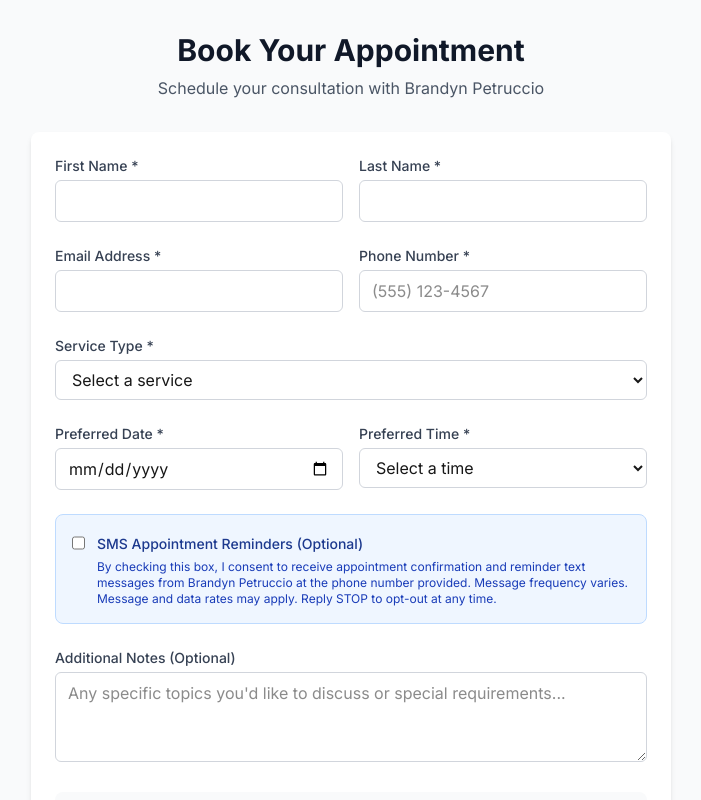
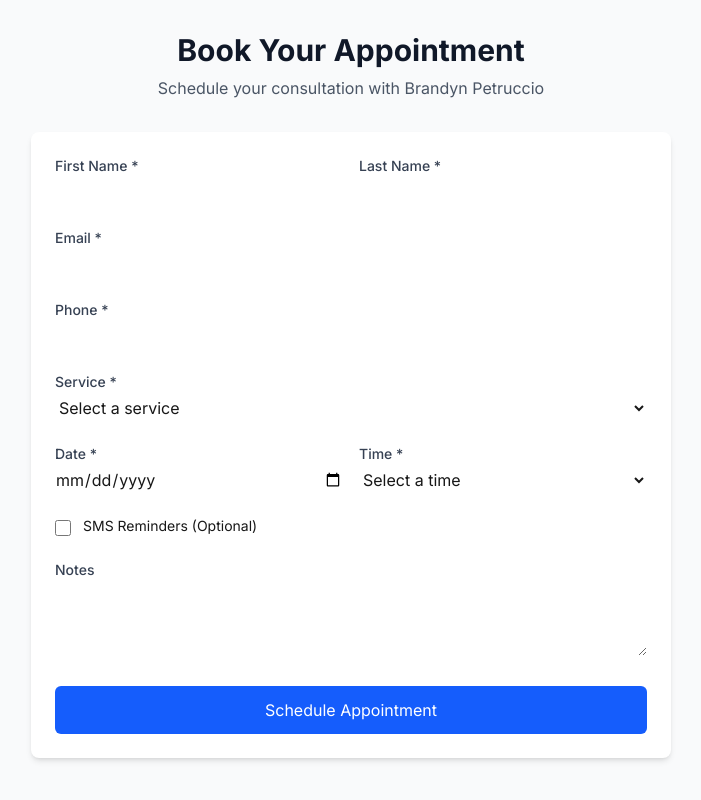
Before and after one commit to BrandynPetruccio/booking, a Next.js app: page /book in a window 1280 px wide. Shown: the top 800 px of the page, without its empty margins (289-990 px from the left). Built offline with nearby package versions, Linux system fonts and the light colour scheme.

Commit message:
Update page.tsx

```diff
--- a/src/app/book/page.tsx
+++ b/src/app/book/page.tsx
@@ -1,177 +1,53 @@
-'use client';
+// src/app/book/page.tsx
 
-import { useState } from 'react';
+import { neon } from '@neondatabase/serverless';
+import { revalidatePath } from 'next/cache';
 
-interface BookingFormData {
-  firstName: string;
-  lastName: string;
-  email: string;
-  phone: string;
-  service: string;
-  date: string;
-  time: string;
-  smsOptIn: boolean;
-  notes: string;
+// This function now runs on the server
+async function createBooking(formData: FormData) {
+  'use server';
+
+  // --- 1. Connect to the Database ---
+  const sql = neon(process.env.DATABASE_URL!);
+
+  // --- 2. Extract Data from the Form ---
+  const firstName = formData.get('firstName') as string;
+  const lastName = formData.get('lastName') as string;
+  const email = formData.get('email') as string;
+  const phone = formData.get('phone') as string;
+  const service = formData.get('service') as string;
+  const appointment_date = formData.get('date') as string;
+  const appointment_time = formData.get('time') as string;
+  const sms_opt_in = formData.get('smsOptIn') === 'on';
+  const notes = formData.get('notes') as string;
+  const appointment_id = `APT-${Date.now()}`;
+
+  // --- 3. Insert Data into the Database ---
+  try {
+    await sql`
+      INSERT INTO bookings (
+        appointment_id, first_name, last_name, email, phone, service,
+        appointment_date, appointment_time, sms_opt_in, notes
+      ) VALUES (
+        ${appointment_id}, ${firstName}, ${lastName}, ${email}, ${phone}, ${service},
+        ${appointment_date}, ${appointment_time}, ${sms_opt_in}, ${notes}
+      )
+    `;
+    revalidatePath('/book');
+  } catch (error) {
+    console.error('Database insertion error:', error);
+    // You can handle errors here, maybe return a message
+  }
 }
 
-interface ApiResponse {
-  success: boolean;
-  message: string;
-  appointment?: {
-    id: string;
-    date: string;
-    time: string;
-    service: string;
-    smsOptIn: boolean;
-  };
-  error?: string;
-}
-
+// --- Your Page Component (No more useState or handleSubmit!) ---
 export default function BookingPage() {
-  const [formData, setFormData] = useState<BookingFormData>({
-    firstName: '',
-    lastName: '',
-    email: '',
-    phone: '',
-    service: '',
-    date: '',
-    time: '',
-    smsOptIn: false,
-    notes: '',
-  });
-
-  const [isSubmitting, setIsSubmitting] = useState<boolean>(false);
-  const [submitted, setSubmitted] = useState<boolean>(false);
-  const [error, setError] = useState<string>('');
-
   const services: string[] = [
-    'Initial Consultation',
-    'Follow-up Appointment',
-    'Strategy Session',
-    'Review Meeting',
+    'Initial Consultation', 'Follow-up Appointment', 'Strategy Session', 'Review Meeting',
   ];
-
   const timeSlots: string[] = [
-    '9:00 AM',
-    '10:00 AM',
-    '11:00 AM',
-    '1:00 PM',
-    '2:00 PM',
-    '3:00 PM',
-    '4:00 PM',
-    '5:00 PM',
+    '9:00 AM', '10:00 AM', '11:00 AM', '1:00 PM', '2:00 PM', '3:00 PM', '4:00 PM', '5:00 PM',
   ];
-
-  const handleInputChange = (
-    e: React.ChangeEvent<HTMLInputElement | HTMLSelectElement | HTMLTextAreaElement>
-  ): void => {
-    const { name, value, type } = e.target;
-    const checked = 'checked' in e.target ? e.target.checked : false;
-
-    setFormData((prev) => ({
-      ...prev,
-      [name]: type === 'checkbox' ? checked : value,
-    }));
-  };
-
-  const handleSubmit = async (e: React.FormEvent<HTMLFormElement>): Promise<void> => {
-    e.preventDefault();
-    setIsSubmitting(true);
-    setError('');
-
-    try {
-      const response = await fetch('/api/book-appointment', {
-        method: 'POST',
-        headers: {
-          'Content-Type': 'application/json',
-        },
-        body: JSON.stringify(formData),
-      });
-
-      const data: ApiResponse = await response.json();
-
-      if (response.ok && data.success) {
-        setSubmitted(true);
-      } else {
-        setError(data.message || 'Failed to schedule appointment');
-      }
-    } catch (err) {
-      setError('Network error. Please try again.');
-      console.error('Error submitting booking:', err);
-    } finally {
-      setIsSubmitting(false);
-    }
-  };
-
-  const resetForm = (): void => {
-    setSubmitted(false);
-    setError('');
-    setFormData({
-      firstName: '',
-      lastName: '',
-      email: '',
-      phone: '',
-      service: '',
-      date: '',
-      time: '',
-      smsOptIn: false,
-      notes: '',
-    });
-  };
-
-  if (submitted) {
-    return (
-      <div className="min-h-screen bg-gray-50">
-        <div className="mx-auto max-w-2xl px-4 py-16">
-          <div className="rounded-lg bg-white p-8 text-center shadow-md">
-            <div className="mx-auto mb-4 flex h-16 w-16 items-center justify-center rounded-full bg-green-100">
-              <svg
-                className="h-8 w-8 text-green-600"
-                fill="none"
-                stroke="currentColor"
-                viewBox="0 0 24 24"
-                aria-hidden="true"
-              >
-                <path
-                  strokeLinecap="round"
-                  strokeLinejoin="round"
-                  strokeWidth="2"
-                  d="M5 13l4 4L19 7"
-                />
-              </svg>
-            </div>
-
-            <h1 className="mb-2 text-2xl font-bold text-gray-900">
-              Appointment Confirmed!
-            </h1>
-
-            <p className="mb-6 text-gray-600">
-              Thank you {formData.firstName}! Your appointment has been scheduled for{' '}
-              {formData.date} at {formData.time}.
-            </p>
-
-            <div className="mb-6 rounded-lg border border-blue-200 bg-blue-50 p-4">
-              <h3 className="mb-2 font-semibold text-blue-900">What&apos;s Next?</h3>
-              <ul className="space-y-1 text-sm text-blue-800">
-                <li>• You&apos;ll receive a confirmation email shortly</li>
-                {formData.smsOptIn && (
-                  <li>• SMS reminders will be sent to {formData.phone}</li>
-                )}
-                <li>• If you need to reschedule, call +1(213) 725-2867</li>
-              </ul>
-            </div>
-
-            <button
-              onClick={resetForm}
-              className="rounded-md bg-blue-600 px-6 py-2 text-white transition-colors hover:bg-blue-700"
-            >
-              Book Another Appointment
-            </button>
-          </div>
-        </div>
-      </div>
-    );
-  }
 
   return (
     <div className="min-h-screen bg-gray-50">
@@ -180,206 +56,60 @@ export default function BookingPage() {
           <h1 className="mb-2 text-3xl font-bold text-gray-900">Book Your Appointment</h1>
           <p className="text-gray-600">Schedule your consultation with Brandyn Petruccio</p>
         </div>
-
-        {error && (
-          <div className="mb-6 rounded-lg border border-red-200 bg-red-50 p-4">
-            <p className="text-sm text-red-800">{error}</p>
-          </div>
-        )}
-
         <div className="rounded-lg bg-white p-6 shadow-md">
-          <form onSubmit={handleSubmit} className="space-y-6">
+          {/* The form now calls the server action directly */}
+          <form action={createBooking} className="space-y-6">
+            {/* All your input fields remain the same... */}
             <div className="grid grid-cols-1 gap-4 md:grid-cols-2">
               <div>
-                <label htmlFor="firstName" className="mb-1 block text-sm font-medium text-gray-700">
-                  First Name *
-                </label>
-                <input
-                  type="text"
-                  id="firstName"
-                  name="firstName"
-                  required
-                  value={formData.firstName}
-                  onChange={handleInputChange}
-                  className="w-full rounded-md border border-gray-300 px-3 py-2 focus:border-transparent focus:outline-none focus:ring-2 focus:ring-blue-500"
-                />
+                <label htmlFor="firstName" className="mb-1 block text-sm font-medium text-gray-700">First Name *</label>
+                <input type="text" id="firstName" name="firstName" required className="w-full rounded-md border-gray-300"/>
               </div>
-
               <div>
-                <label htmlFor="lastName" className="mb-1 block text-sm font-medium text-gray-700">
-                  Last Name *
-                </label>
-                <input
-                  type="text"
-                  id="lastName"
-                  name="lastName"
-                  required
-                  value={formData.lastName}
-                  onChange={handleInputChange}
-                  className="w-full rounded-md border border-gray-300 px-3 py-2 focus:border-transparent focus:outline-none focus:ring-2 focus:ring-blue-500"
-                />
+                <label htmlFor="lastName" className="mb-1 block text-sm font-medium text-gray-700">Last Name *</label>
+                <input type="text" id="lastName" name="lastName" required className="w-full rounded-md border-gray-300"/>
               </div>
             </div>
-
-            <div className="grid grid-cols-1 gap-4 md:grid-cols-2">
-              <div>
-                <label htmlFor="email" className="mb-1 block text-sm font-medium text-gray-700">
-                  Email Address *
-                </label>
-                <input
-                  type="email"
-                  id="email"
-                  name="email"
-                  required
-                  value={formData.email}
-                  onChange={handleInputChange}
-                  className="w-full rounded-md border border-gray-300 px-3 py-2 focus:border-transparent focus:outline-none focus:ring-2 focus:ring-blue-500"
-                />
-              </div>
-
-              <div>
-                <label htmlFor="phone" className="mb-1 block text-sm font-medium text-gray-700">
-                  Phone Number *
-                </label>
-                <input
-                  type="tel"
-                  id="phone"
-                  name="phone"
-                  required
-                  placeholder="(555) 123-4567"
-                  value={formData.phone}
-                  onChange={handleInputChange}
-                  className="w-full rounded-md border border-gray-300 px-3 py-2 focus:border-transparent focus:outline-none focus:ring-2 focus:ring-blue-500"
-                />
-              </div>
+            <div>
+              <label htmlFor="email" className="mb-1 block text-sm font-medium text-gray-700">Email *</label>
+              <input type="email" id="email" name="email" required className="w-full rounded-md border-gray-300"/>
             </div>
-
             <div>
-              <label htmlFor="service" className="mb-1 block text-sm font-medium text-gray-700">
-                Service Type *
-              </label>
-              <select
-                id="service"
-                name="service"
-                required
-                value={formData.service}
-                onChange={handleInputChange}
-                className="w-full rounded-md border border-gray-300 px-3 py-2 focus:border-transparent focus:outline-none focus:ring-2 focus:ring-blue-500"
-              >
-                <option value="">Select a service</option>
-                {services.map((service) => (
-                  <option key={service} value={service}>
-                    {service}
-                  </option>
-                ))}
+              <label htmlFor="phone" className="mb-1 block text-sm font-medium text-gray-700">Phone *</label>
+              <input type="tel" id="phone" name="phone" required className="w-full rounded-md border-gray-300"/>
+            </div>
+            <div>
+              <label htmlFor="service" className="mb-1 block text-sm font-medium text-gray-700">Service *</label>
+              <select id="service" name="service" required defaultValue="" className="w-full rounded-md border-gray-300">
+                <option value="" disabled>Select a service</option>
+                {services.map(s => <option key={s} value={s}>{s}</option>)}
               </select>
             </div>
-
             <div className="grid grid-cols-1 gap-4 md:grid-cols-2">
+               <div>
+                <label htmlFor="date" className="mb-1 block text-sm font-medium text-gray-700">Date *</label>
+                <input type="date" id="date" name="date" required min={new Date().toISOString().split('T')[0]} className="w-full rounded-md border-gray-300"/>
+              </div>
               <div>
-                <label htmlFor="date" className="mb-1 block text-sm font-medium text-gray-700">
-                  Preferred Date *
-                </label>
-                <input
-                  type="date"
-                  id="date"
-                  name="date"
-                  required
-                  min={new Date().toISOString().split('T')[0]}
-                  value={formData.date}
-                  onChange={handleInputChange}
-                  className="w-full rounded-md border border-gray-300 px-3 py-2 focus:border-transparent focus:outline-none focus:ring-2 focus:ring-blue-500"
-                />
-              </div>
-
-              <div>
-                <label htmlFor="time" className="mb-1 block text-sm font-medium text-gray-700">
-                  Preferred Time *
-                </label>
-                <select
-                  id="time"
-                  name="time"
-                  required
-                  value={formData.time}
-                  onChange={handleInputChange}
-                  className="w-full rounded-md border border-gray-300 px-3 py-2 focus:border-transparent focus:outline-none focus:ring-2 focus:ring-blue-500"
-                >
-                  <option value="">Select a time</option>
-                  {timeSlots.map((time) => (
-                    <option key={time} value={time}>
-                      {time}
-                    </option>
-                  ))}
+                <label htmlFor="time" className="mb-1 block text-sm font-medium text-gray-700">Time *</label>
+                <select id="time" name="time" required defaultValue="" className="w-full rounded-md border-gray-300">
+                    <option value="" disabled>Select a time</option>
+                    {timeSlots.map(t => <option key={t} value={t}>{t}</option>)}
                 </select>
               </div>
             </div>
-
-            <div className="rounded-lg border border-blue-200 bg-blue-50 p-4">
-              <div className="flex items-start">
-                <input
-                  type="checkbox"
-                  id="smsOptIn"
-                  name="smsOptIn"
-                  checked={formData.smsOptIn}
-                  onChange={handleInputChange}
-                  className="mr-3 mt-1 h-4 w-4 rounded border-gray-300 text-blue-600 focus:ring-blue-500"
-                />
-                <div>
-                  <label htmlFor="smsOptIn" className="text-sm font-medium text-blue-900">
-                    SMS Appointment Reminders (Optional)
-                  </label>
-                  <p className="mt-1 text-xs text-blue-800">
-                    By checking this box, I consent to receive appointment confirmation and
-                    reminder text messages from Brandyn Petruccio at the phone number provided.
-                    Message frequency varies. Message and data rates may apply. Reply STOP to
-                    opt-out at any time.
-                  </p>
-                </div>
-              </div>
+            <div className="flex items-start">
+              <input type="checkbox" id="smsOptIn" name="smsOptIn" className="mr-3 mt-1 h-4 w-4"/>
+              <label htmlFor="smsOptIn" className="text-sm">SMS Reminders (Optional)</label>
             </div>
-
             <div>
-              <label htmlFor="notes" className="mb-1 block text-sm font-medium text-gray-700">
-                Additional Notes (Optional)
-              </label>
-              <textarea
-                id="notes"
-                name="notes"
-                rows={3}
-                value={formData.notes}
-                onChange={handleInputChange}
-                placeholder="Any specific topics you'd like to discuss or special requirements..."
-                className="w-full rounded-md border border-gray-300 px-3 py-2 focus:border-transparent focus:outline-none focus:ring-2 focus:ring-blue-500"
-              />
+              <label htmlFor="notes" className="mb-1 block text-sm font-medium text-gray-700">Notes</label>
+              <textarea id="notes" name="notes" rows={3} className="w-full rounded-md border-gray-300"/>
             </div>
-
-            <div className="rounded-lg bg-gray-50 p-4">
-              <p className="text-xs text-gray-600">
-                By submitting this form, you agree to our privacy policy and terms of service.
-                Your information will only be used for appointment scheduling and communication
-                purposes.
-                {formData.smsOptIn && ' SMS communications are subject to our SMS terms and conditions.'}
-              </p>
-            </div>
-
-            <button
-              type="submit"
-              disabled={isSubmitting}
-              className="w-full rounded-md bg-blue-600 px-4 py-3 text-white transition-colors hover:bg-blue-700 focus:outline-none focus:ring-2 focus:ring-blue-500 focus:ring-offset-2 disabled:cursor-not-allowed disabled:opacity-50"
-            >
-              {isSubmitting ? 'Scheduling Appointment...' : 'Schedule Appointment'}
+            <button type="submit" className="w-full rounded-md bg-blue-600 py-3 text-white">
+              Schedule Appointment
             </button>
           </form>
-        </div>
-
-        <div className="mt-8 text-center text-sm text-gray-600">
-          <p>Need help or have questions?</p>
-          <p>
-            Call us at{' '}
-            <a href="tel:+12137252867" className="text-blue-600 hover:underline">
-              +1(213) 725-2867
-            </a>
-          </p>
         </div>
       </div>
     </div>
```
